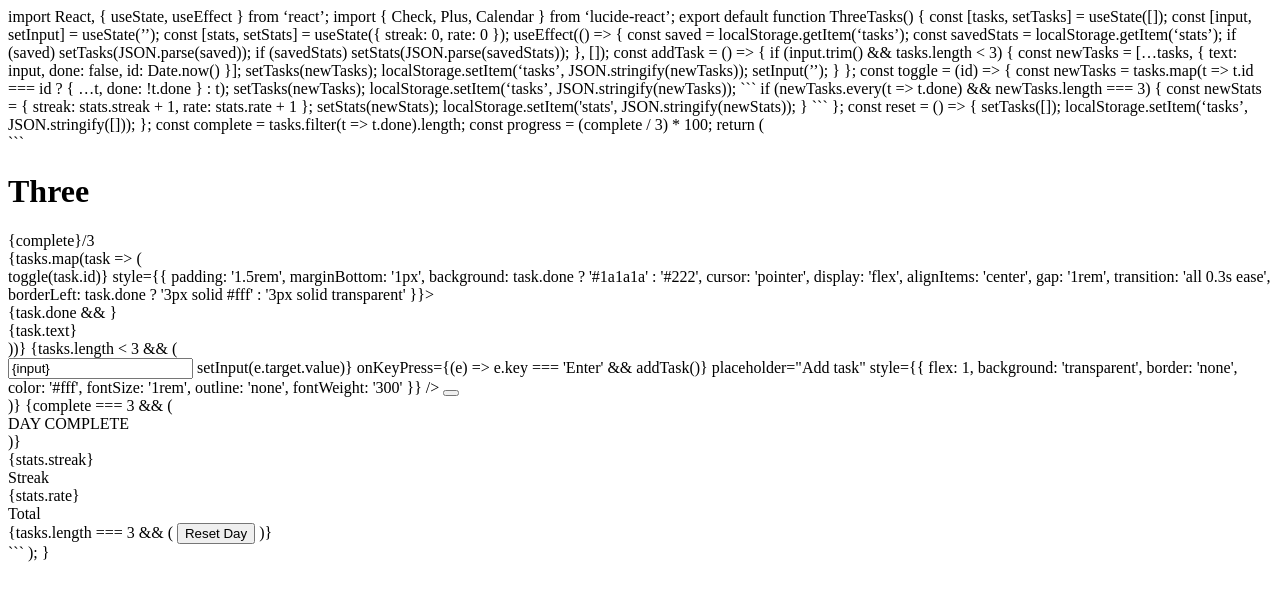
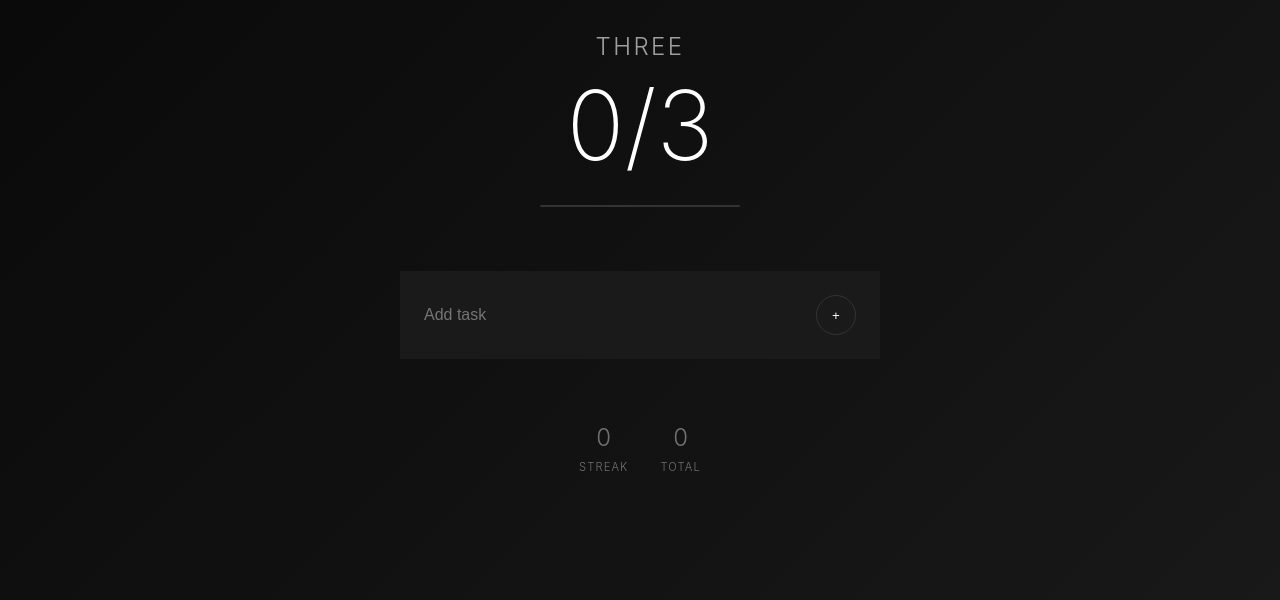
Before and after one commit to clementelisha/Javec, a plain HTML site: page index.html in a window 1280 px wide. Drawn offline with Linux system fonts and the light colour scheme.

Commit message:
Update index.html to restore from

````diff
--- a/index.html
+++ b/index.html
@@ -1,225 +1,95 @@
-import React, { useState, useEffect } from ‘react’;
-import { Check, Plus, Calendar } from ‘lucide-react’;
+<!DOCTYPE html>
 
-export default function ThreeTasks() {
-const [tasks, setTasks] = useState([]);
-const [input, setInput] = useState(’’);
-const [stats, setStats] = useState({ streak: 0, rate: 0 });
-
-useEffect(() => {
-const saved = localStorage.getItem(‘tasks’);
-const savedStats = localStorage.getItem(‘stats’);
-if (saved) setTasks(JSON.parse(saved));
-if (savedStats) setStats(JSON.parse(savedStats));
-}, []);
-
-const addTask = () => {
-if (input.trim() && tasks.length < 3) {
-const newTasks = […tasks, { text: input, done: false, id: Date.now() }];
-setTasks(newTasks);
-localStorage.setItem(‘tasks’, JSON.stringify(newTasks));
-setInput(’’);
+<html lang="en">
+<head>
+<meta charset="UTF-8">
+<meta name="viewport" content="width=device-width, initial-scale=1.0">
+<title>Three</title>
+<style>
+*{margin:0;padding:0;box-sizing:border-box}
+body{font-family:-apple-system,sans-serif;background:linear-gradient(135deg,#0a0a0a,#1a1a1a);color:#fff;min-height:100vh;padding:2rem}
+.container{max-width:480px;margin:0 auto}
+.header{text-align:center;margin-bottom:4rem}
+.title{font-size:1.5rem;font-weight:300;letter-spacing:.1em;opacity:.6;text-transform:uppercase}
+.count{font-size:6rem;font-weight:200;margin:1rem 0;line-height:1}
+.progress{height:2px;background:#333;border-radius:1px;overflow:hidden;margin:2rem auto;max-width:200px}
+.bar{height:100%;background:linear-gradient(90deg,#fff,#888);width:0;transition:width .5s cubic-bezier(.4,0,.2,1)}
+.task{padding:1.5rem;margin-bottom:1px;background:#222;cursor:pointer;display:flex;align-items:center;gap:1rem;transition:all .3s;border-left:3px solid transparent}
+.task.done{background:#1a1a1a;border-left-color:#fff}
+.check{width:20px;height:20px;border:1px solid #555;border-radius:50%;display:flex;align-items:center;justify-content:center;transition:all .3s}
+.task.done .check{background:#fff}
+.text{flex:1;font-weight:300;letter-spacing:.02em;transition:all .3s}
+.task.done .text{opacity:.4;text-decoration:line-through}
+.input-row{padding:1.5rem;background:#1a1a1a;display:flex;gap:1rem;margin-top:1px}
+input{flex:1;background:transparent;border:none;color:#fff;font-size:1rem;outline:none;font-weight:300}
+button{background:transparent;border:1px solid #333;color:#fff;width:40px;height:40px;border-radius:50%;cursor:pointer;display:flex;align-items:center;justify-content:center}
+.complete{margin-top:3rem;padding:2rem;background:#fff;color:#000;text-align:center;font-weight:300;letter-spacing:.1em}
+.stats{margin-top:4rem;display:flex;gap:2rem;justify-content:center;opacity:.4;font-weight:300}
+.stat{text-align:center}
+.stat-num{font-size:1.5rem;margin-bottom:.5rem}
+.stat-label{text-transform:uppercase;font-size:.7rem;letter-spacing:.1em}
+.reset{margin-top:3rem;width:100%;padding:1rem;background:transparent;border:1px solid #333;color:#666;cursor:pointer;font-size:.8rem;letter-spacing:.1em;text-transform:uppercase;font-weight:300}
+.hidden{display:none}
+</style>
+</head>
+<body>
+<div class="container">
+<div class="header">
+<div class="title">Three</div>
+<div class="count" id="count">0/3</div>
+<div class="progress"><div class="bar" id="bar"></div></div>
+</div>
+<div id="tasks"></div>
+<div class="input-row" id="input-row">
+<input id="input" placeholder="Add task" />
+<button onclick="add()">+</button>
+</div>
+<div class="complete hidden" id="complete">DAY COMPLETE</div>
+<div class="stats">
+<div class="stat"><div class="stat-num" id="streak">0</div><div class="stat-label">Streak</div></div>
+<div class="stat"><div class="stat-num" id="total">0</div><div class="stat-label">Total</div></div>
+</div>
+<button class="reset hidden" id="reset" onclick="reset()">Reset Day</button>
+</div>
+<script>
+let tasks=JSON.parse(localStorage.getItem('tasks')||'[]');
+let stats=JSON.parse(localStorage.getItem('stats')||'{"streak":0,"total":0}');
+function render(){
+let done=tasks.filter(t=>t.done).length;
+document.getElementById('count').textContent=done+'/3';
+document.getElementById('bar').style.width=(done/3*100)+'%';
+document.getElementById('tasks').innerHTML=tasks.map((t,i)=>`<div class="task ${t.done?'done':''}" onclick="toggle(${i})"><div class="check">${t.done?'✓':''}</div><div class="text">${t.text}</div></div>`).join('');
+document.getElementById('input-row').className=tasks.length<3?'input-row':'input-row hidden';
+document.getElementById('complete').className=done===3&&tasks.length===3?'complete':'complete hidden';
+document.getElementById('reset').className=tasks.length===3?'reset':'reset hidden';
+document.getElementById('streak').textContent=stats.streak;
+document.getElementById('total').textContent=stats.total;
 }
-};
-
-const toggle = (id) => {
-const newTasks = tasks.map(t => t.id === id ? { …t, done: !t.done } : t);
-setTasks(newTasks);
-localStorage.setItem(‘tasks’, JSON.stringify(newTasks));
-
-```
-if (newTasks.every(t => t.done) && newTasks.length === 3) {
-  const newStats = { streak: stats.streak + 1, rate: stats.rate + 1 };
-  setStats(newStats);
-  localStorage.setItem('stats', JSON.stringify(newStats));
+function add(){
+let val=document.getElementById('input').value.trim();
+if(val&&tasks.length<3){
+tasks.push({text:val,done:false});
+localStorage.setItem('tasks',JSON.stringify(tasks));
+document.getElementById('input').value='';
+render();
 }
-```
-
-};
-
-const reset = () => {
-setTasks([]);
-localStorage.setItem(‘tasks’, JSON.stringify([]));
-};
-
-const complete = tasks.filter(t => t.done).length;
-const progress = (complete / 3) * 100;
-
-return (
-<div style={{
-minHeight: ‘100vh’,
-background: ‘linear-gradient(135deg, #0a0a0a 0%, #1a1a1a 100%)’,
-padding: ‘2rem’,
-fontFamily: ‘-apple-system, BlinkMacSystemFont, “Segoe UI”, sans-serif’,
-color: ‘#fff’
-}}>
-<div style={{ maxWidth: ‘480px’, margin: ‘0 auto’ }}>
-
-```
-    <div style={{ marginBottom: '4rem', textAlign: 'center' }}>
-      <h1 style={{
-        fontSize: '1.5rem',
-        fontWeight: '300',
-        letterSpacing: '0.1em',
-        margin: 0,
-        opacity: 0.6,
-        textTransform: 'uppercase'
-      }}>Three</h1>
-      <div style={{
-        fontSize: '6rem',
-        fontWeight: '200',
-        margin: '1rem 0',
-        lineHeight: 1
-      }}>{complete}/3</div>
-      <div style={{
-        height: '2px',
-        background: '#333',
-        borderRadius: '1px',
-        overflow: 'hidden',
-        margin: '2rem auto',
-        maxWidth: '200px'
-      }}>
-        <div style={{
-          height: '100%',
-          background: 'linear-gradient(90deg, #fff 0%, #888 100%)',
-          width: `${progress}%`,
-          transition: 'width 0.5s cubic-bezier(0.4, 0, 0.2, 1)'
-        }} />
-      </div>
-    </div>
-
-    {tasks.map(task => (
-      <div key={task.id}
-        onClick={() => toggle(task.id)}
-        style={{
-          padding: '1.5rem',
-          marginBottom: '1px',
-          background: task.done ? '#1a1a1a' : '#222',
-          cursor: 'pointer',
-          display: 'flex',
-          alignItems: 'center',
-          gap: '1rem',
-          transition: 'all 0.3s ease',
-          borderLeft: task.done ? '3px solid #fff' : '3px solid transparent'
-        }}>
-        <div style={{
-          width: '20px',
-          height: '20px',
-          border: '1px solid #555',
-          borderRadius: '50%',
-          display: 'flex',
-          alignItems: 'center',
-          justifyContent: 'center',
-          background: task.done ? '#fff' : 'transparent',
-          transition: 'all 0.3s ease'
-        }}>
-          {task.done && <Check size={14} color="#000" strokeWidth={3} />}
-        </div>
-        <span style={{
-          flex: 1,
-          opacity: task.done ? 0.4 : 1,
-          textDecoration: task.done ? 'line-through' : 'none',
-          fontSize: '1rem',
-          fontWeight: '300',
-          letterSpacing: '0.02em'
-        }}>{task.text}</span>
-      </div>
-    ))}
-
-    {tasks.length < 3 && (
-      <div style={{
-        padding: '1.5rem',
-        background: '#1a1a1a',
-        display: 'flex',
-        gap: '1rem',
-        marginTop: tasks.length ? '1px' : 0
-      }}>
-        <input
-          value={input}
-          onChange={(e) => setInput(e.target.value)}
-          onKeyPress={(e) => e.key === 'Enter' && addTask()}
-          placeholder="Add task"
-          style={{
-            flex: 1,
-            background: 'transparent',
-            border: 'none',
-            color: '#fff',
-            fontSize: '1rem',
-            outline: 'none',
-            fontWeight: '300'
-          }}
-        />
-        <button onClick={addTask} style={{
-          background: 'transparent',
-          border: '1px solid #333',
-          color: '#fff',
-          width: '40px',
-          height: '40px',
-          borderRadius: '50%',
-          cursor: 'pointer',
-          display: 'flex',
-          alignItems: 'center',
-          justifyContent: 'center',
-          transition: 'all 0.2s ease'
-        }}>
-          <Plus size={18} />
-        </button>
-      </div>
-    )}
-
-    {complete === 3 && (
-      <div style={{
-        marginTop: '3rem',
-        padding: '2rem',
-        background: '#fff',
-        color: '#000',
-        textAlign: 'center',
-        fontWeight: '300',
-        letterSpacing: '0.1em'
-      }}>
-        DAY COMPLETE
-      </div>
-    )}
-
-    <div style={{
-      marginTop: '4rem',
-      display: 'flex',
-      gap: '2rem',
-      justifyContent: 'center',
-      opacity: 0.4,
-      fontSize: '0.9rem',
-      fontWeight: '300'
-    }}>
-      <div style={{ textAlign: 'center' }}>
-        <div style={{ fontSize: '1.5rem', marginBottom: '0.5rem' }}>{stats.streak}</div>
-        <div style={{ textTransform: 'uppercase', fontSize: '0.7rem', letterSpacing: '0.1em' }}>Streak</div>
-      </div>
-      <div style={{ textAlign: 'center' }}>
-        <div style={{ fontSize: '1.5rem', marginBottom: '0.5rem' }}>{stats.rate}</div>
-        <div style={{ textTransform: 'uppercase', fontSize: '0.7rem', letterSpacing: '0.1em' }}>Total</div>
-      </div>
-    </div>
-
-    {tasks.length === 3 && (
-      <button onClick={reset} style={{
-        marginTop: '3rem',
-        width: '100%',
-        padding: '1rem',
-        background: 'transparent',
-        border: '1px solid #333',
-        color: '#666',
-        cursor: 'pointer',
-        fontSize: '0.8rem',
-        letterSpacing: '0.1em',
-        textTransform: 'uppercase',
-        fontWeight: '300'
-      }}>
-        Reset Day
-      </button>
-    )}
-  </div>
-</div>
-```
-
-);
 }
+function toggle(i){
+tasks[i].done=!tasks[i].done;
+localStorage.setItem('tasks',JSON.stringify(tasks));
+if(tasks.every(t=>t.done)&&tasks.length===3){
+stats.streak++;stats.total++;
+localStorage.setItem('stats',JSON.stringify(stats));
+}
+render();
+}
+function reset(){
+tasks=[];
+localStorage.setItem('tasks',JSON.stringify(tasks));
+render();
+}
+document.getElementById('input').addEventListener('keypress',e=>{if(e.key==='Enter')add()});
+render();
+</script>
+</body>
+</html>
````
